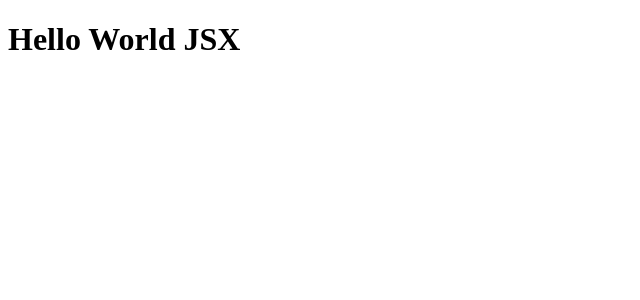
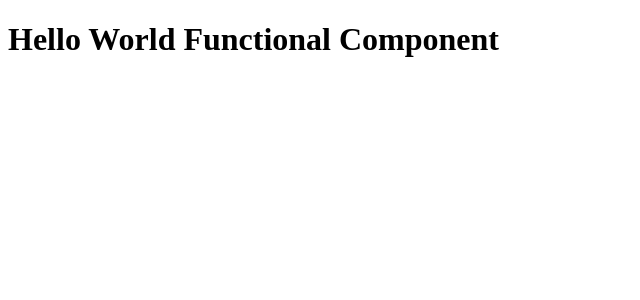
Before and after one commit to adeebafatima/Namaste-React-Course, a React (Vite) app: page / in a window 1280 px wide. Shown: the top 300 px of the page, without its empty margins (0-640 px from the left). Built offline with nearby package versions, Linux system fonts and the light colour scheme.

Commit message:
ep2_FunctionalComponent

```diff
--- a/App.js
+++ b/App.js
@@ -2,11 +2,17 @@
 import { render } from "react-dom";
 import ReactDOM from "react-dom/client";
 
-// JSX => Babel transpile it to React.createElement => ReactElement-JS Object =>HTML Element render
-const jsxHeading = (
-  <h1 id="heading1 " className="head">
-    Hello World JSX
-  </h1>
+//React Element
+// const heading = <h1>Hello World JSX</h1>;
+// const root = ReactDOM.createRoot(document.getElementById("root"));
+// root.render(heading);
+
+//React Component - Everything in React is a Component, Button ,Top nav ...
+
+const HeadingComponent = () => (
+  <div id="container">
+    <h1 id="heading"> Hello World Functional Component</h1>
+  </div>
 );
 const root = ReactDOM.createRoot(document.getElementById("root"));
-root.render(jsxHeading);
+root.render(<HeadingComponent />);
```
